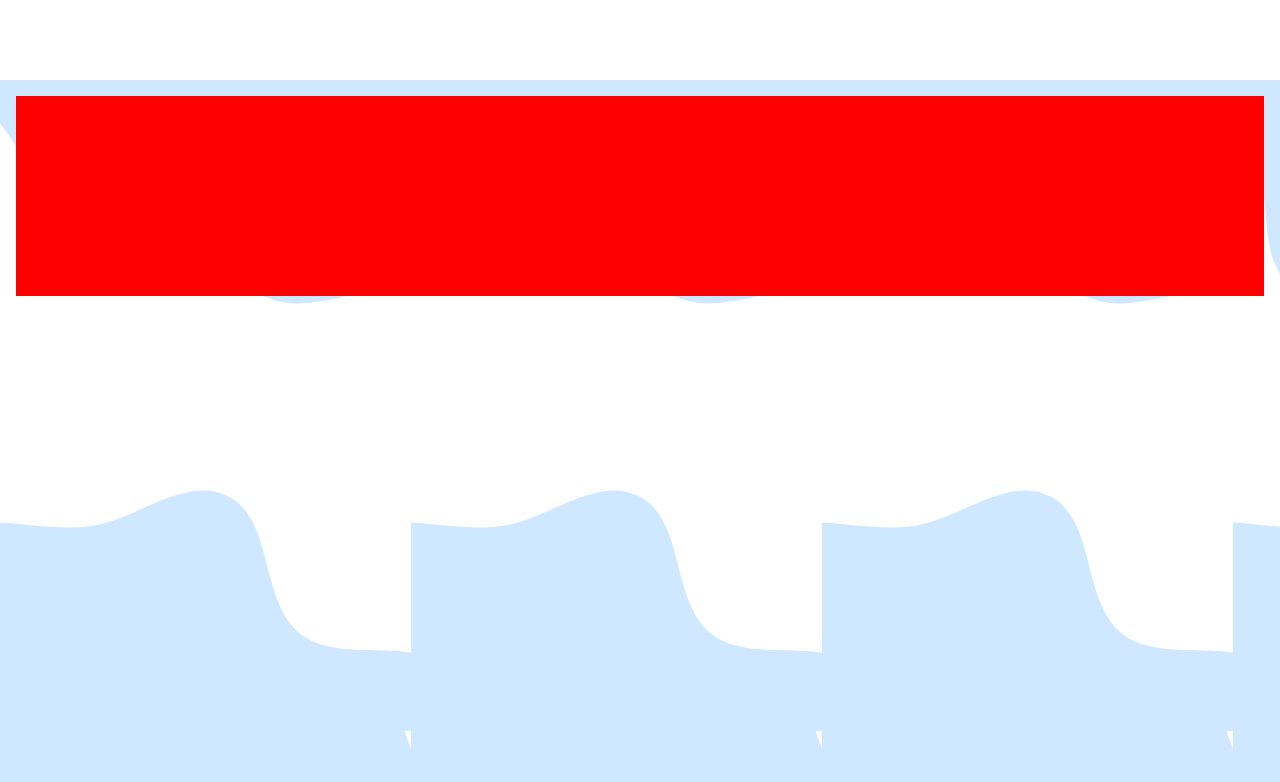
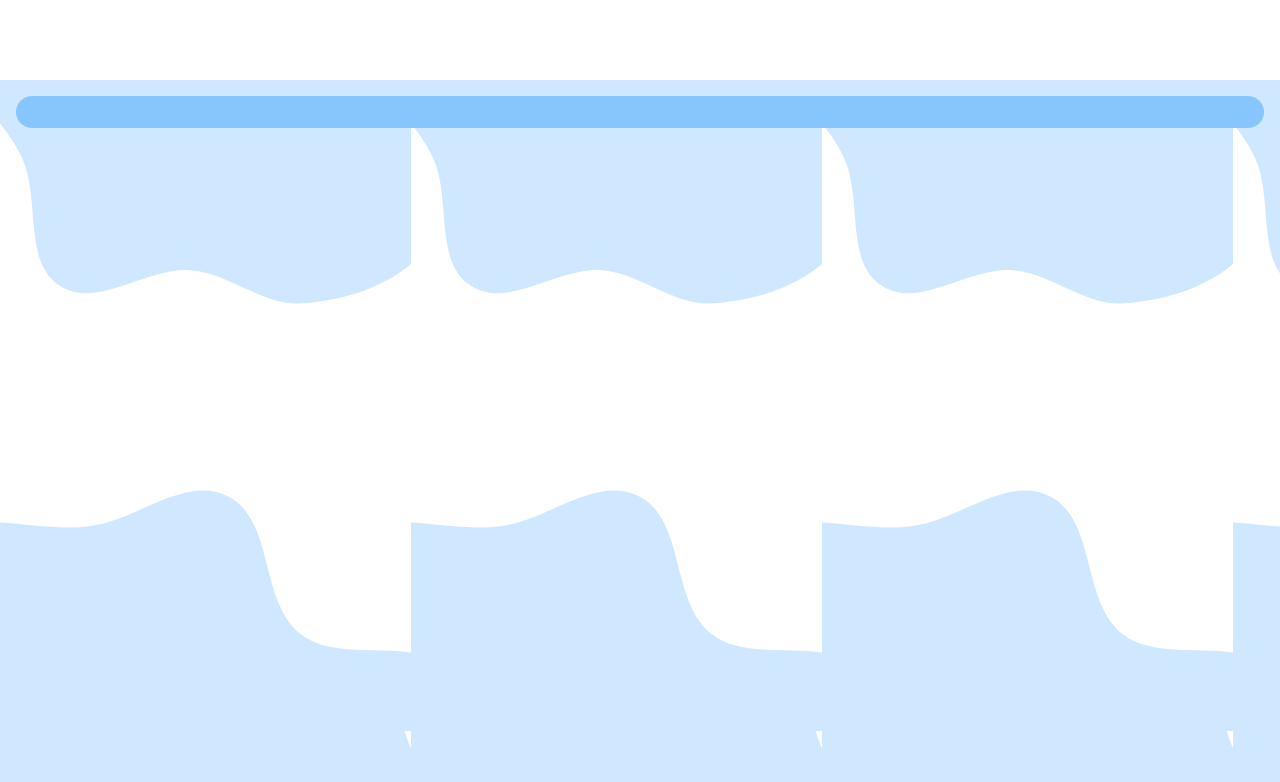
Before and after one commit to mmfallacy/react-hook-form-controlled, a React (Create React App) app: page / in a window 1280 px wide. Shown: the top 782 px of the page. Built offline with nearby package versions, Linux system fonts and the light colour scheme.

Commit message:
UI: Form Section container component

```diff
--- a/src/containers/FormSection.js
+++ b/src/containers/FormSection.js
@@ -2,7 +2,6 @@ import styled from 'styled-components/macro';
 
 
 const FormSectionWrapper = styled.div`
-    background-color:red;
     width:100%;
     height:200px;
 `
@@ -10,12 +9,24 @@ const FormSectionWrapper = styled.div`
 const FormSectionContainer = styled.div`
     width:100%;
     background-color: #87C5FF;
+    padding: 16px;
+    border-radius:16px;
+
+    & > *:not(:last-child){
+        margin-bottom:16px
+    }
+`
+
+const FormSectionHeader = styled.header`
+    margin-bottom: 16px;
+    font-size:12px;
+    font-weight:bolder;
 `
 
 export const FormSection = ({header = null, children}) =>
     <FormSectionWrapper>
-        {header !== null && <header>{header}</header> }
+        {header !== null && <FormSectionHeader>{header}</FormSectionHeader> }
         <FormSectionContainer>
-
+            {children}
         </FormSectionContainer>
     </FormSectionWrapper>
```
